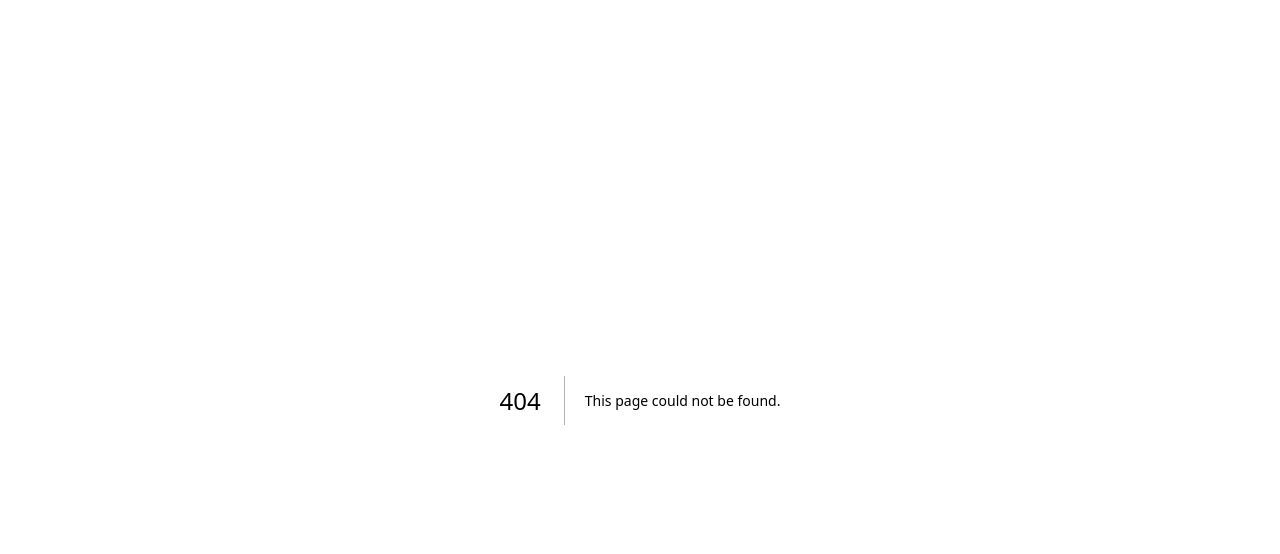
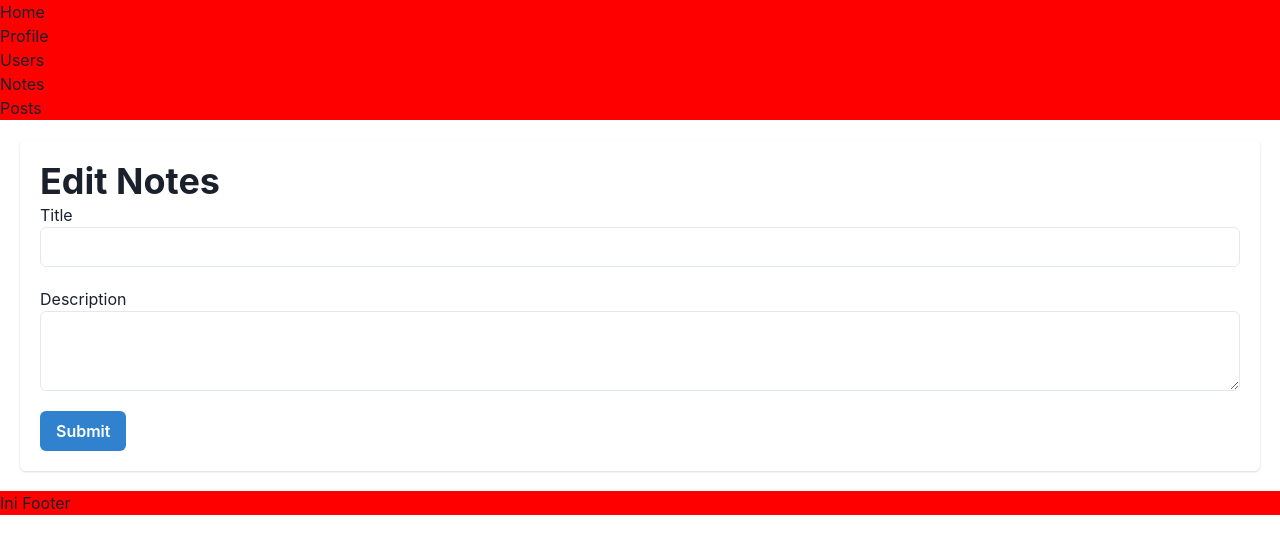
Before and after one commit to SkandarEverest/belajar-nextjs, a Next.js app: page /notes/edit/1 in a window 1280 px wide. Before the commit this address had no page. Shown: the top 554 px of the page. Built offline with nearby package versions, Linux system fonts and the light colour scheme; no server answers.

Commit message:
tugas hari-13

```diff
--- /dev/null
+++ b/pages/notes/edit/[id].js
@@ -0,0 +1,92 @@
+import dynamic from "next/dynamic";
+import {
+  Box,
+  Flex,
+  Grid,
+  GridItem,
+  Card,
+  Heading,
+  Text,
+  Button,
+  Input,
+  Textarea,
+} from "@chakra-ui/react";
+import { useRouter } from "next/router";
+import { useEffect, useState } from "react";
+
+const LayoutComponent = dynamic(() => import("@/layout"));
+
+export default function EditNotes() {
+  const router = useRouter();
+  const { id } = router?.query;
+  const [notes, setNotes] = useState();
+
+  const HandleSubmit = async () => {
+    try {
+      const response = await fetch(
+        `https://paace-f178cafcae7b.nevacloud.io/api/notes/update/${id}`,
+        {
+          method: "PATCH",
+          headers: {
+            "Content-Type": "application/json",
+          },
+          body: JSON.stringify({
+            title: notes?.title,
+            description: notes?.description,
+          }),
+        }
+      );
+      const result = await response.json();
+      if (result?.success) {
+        router.push("/notes");
+      }
+    } catch (error) {}
+  };
+
+  useEffect(() => {
+    async function fetchingData() {
+      const res = await fetch(
+        `https://paace-f178cafcae7b.nevacloud.io/api/notes/${id}`
+      );
+      const listNotes = await res.json();
+      setNotes(listNotes?.data);
+    }
+    fetchingData();
+  }, [id]);
+
+  return (
+    <>
+      <LayoutComponent metaTitle="Notes">
+        <Card margin="5" padding="5">
+          <Heading>Edit Notes</Heading>
+          <Grid gap="5">
+            <GridItem>
+              <Text>Title</Text>
+              <Input
+                type="text"
+                value={notes?.title || ""}
+                onChange={(event) =>
+                  setNotes({ ...notes, title: event.target.value })
+                }
+              />
+            </GridItem>
+            <GridItem>
+              <Text>Description</Text>
+              <Textarea
+                value={notes?.description || ""}
+                onChange={(event) =>
+                  setNotes({ ...notes, description: event.target.value })
+                }
+              />
+            </GridItem>
+            <GridItem>
+              <Button onClick={() => HandleSubmit()} colorScheme="blue">
+                Submit
+              </Button>
+            </GridItem>
+          </Grid>
+        </Card>
+      </LayoutComponent>
+    </>
+  );
+}
```
Also changed, not shown: pages/notes/index.js (+25 -2 lines).
